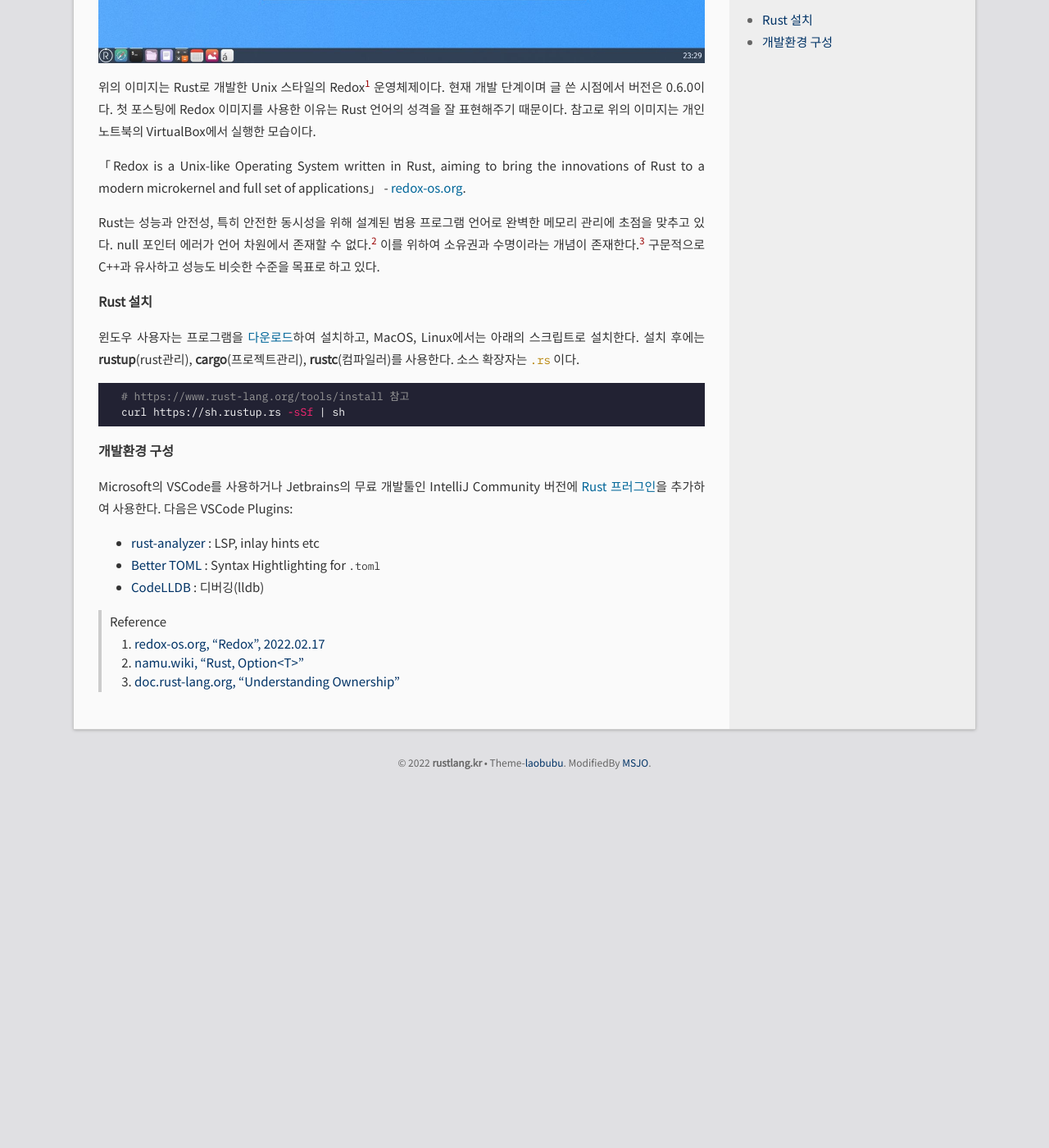
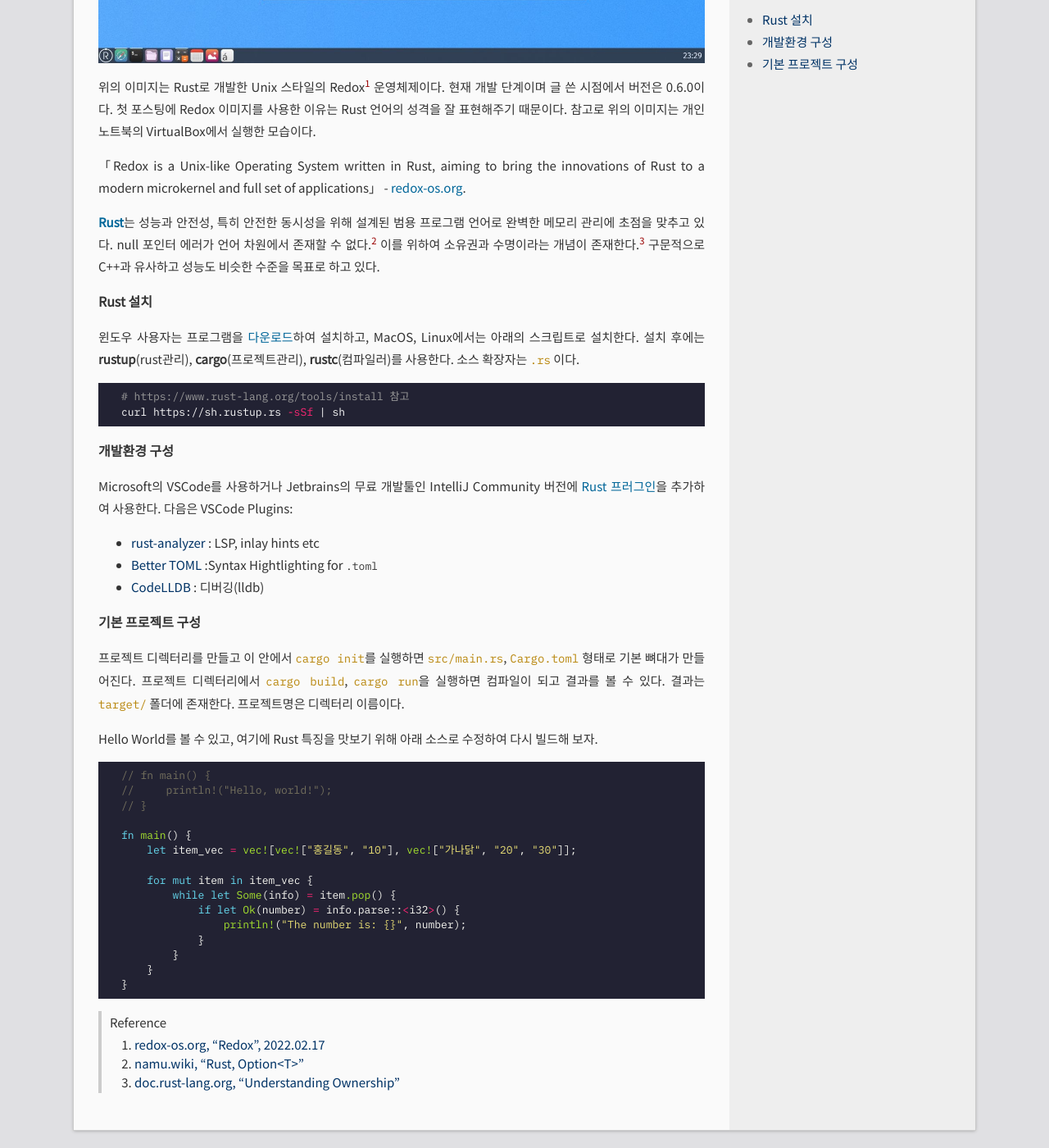
Before and after one commit to DebugJO/rustlang, a Jekyll site: the page built from _posts/2022-02-18-1.md, in a window 1280 px wide and 1400 px high, scrolled down 579 px. Shown: the whole window at 82% size. Built offline with Jekyll 4.4.1, drawn with Linux system fonts in a browser that asks for light colours; before the commit the page ends 1540 px from its top, so only the background shows below that.

Commit message:
Rust-001, 소개 및 개발환경

````diff
--- a/_posts/2022-02-18-1.md
+++ b/_posts/2022-02-18-1.md
@@ -12,7 +12,7 @@ categories: [Rust Tutorial]
 
 「Redox is a Unix-like Operating System written in Rust, aiming to bring the innovations of Rust to a modern microkernel and full set of applications」 - [redox-os.org](https://www.redox-os.org/).
 
-Rust는 성능과 안전성, 특히 안전한 동시성을 위해 설계된 범용 프로그램 언어로 완벽한 메모리 관리에 초점을 맞추고 있다. null 포인터 에러가 언어 차원에서 존재할 수 없다.<sup>2</sup> 이를 위하여 소유권과 수명이라는 개념이 존재한다.<sup>3</sup> 구문적으로 C\+\+과 유사하고 성능도 비슷한 수준을 목표로 하고 있다.
+[**Rust**](https://www.rust-lang.org/)는 성능과 안전성, 특히 안전한 동시성을 위해 설계된 범용 프로그램 언어로 완벽한 메모리 관리에 초점을 맞추고 있다. null 포인터 에러가 언어 차원에서 존재할 수 없다.<sup>2</sup> 이를 위하여 소유권과 수명이라는 개념이 존재한다.<sup>3</sup> 구문적으로 C\+\+과 유사하고 성능도 비슷한 수준을 목표로 하고 있다.
 
 ###### Rust 설치
 
@@ -28,8 +28,32 @@ curl https://sh.rustup.rs -sSf | sh
 Microsoft의 VSCode를 사용하거나 Jetbrains의 무료 개발툴인 IntelliJ Community 버전에 [Rust 프러그인](https://plugins.jetbrains.com/plugin/8182-rust)을 추가하여 사용한다. 다음은 VSCode Plugins:
 
 * [rust-analyzer](https://marketplace.visualstudio.com/items?itemName=matklad.rust-analyzer) : LSP, inlay hints etc
-* [Better TOML](https://marketplace.visualstudio.com/items?itemName=bungcip.better-toml) : Syntax Hightlighting for `.toml`
+* [Better TOML](https://marketplace.visualstudio.com/items?itemName=bungcip.better-toml) :Syntax Hightlighting for `.toml`
 * [CodeLLDB](https://marketplace.visualstudio.com/items?itemName=vadimcn.vscode-lldb) : 디버깅(lldb)
+
+###### 기본 프로젝트 구성
+
+프로젝트 디렉터리를 만들고 이 안에서 `cargo init`를 실행하면 `src/main.rs`, `Cargo.toml` 형태로 기본 뼈대가 만들어진다. 프로젝트 디렉터리에서 `cargo build`, `cargo run`을 실행하면 컴파일이 되고 결과를 볼 수 있다. 결과는 `target/` 폴더에 존재한다. 프로젝트명은 디렉터리 이름이다.
+
+Hello World를 볼 수 있고, 여기에 Rust 특징을 맛보기 위해 아래 소스로 수정하여 다시 빌드해 보자.
+
+```rust
+// fn main() {
+//     println!("Hello, world!");
+// }
+
+fn main() {
+    let item_vec = vec![vec!["홍길동", "10"], vec!["가나닭", "20", "30"]];
+
+    for mut item in item_vec {
+        while let Some(info) = item.pop() {
+            if let Ok(number) = info.parse::<i32>() {
+                println!("The number is: {}", number);
+            }
+        }
+    }
+}
+```
 
 > Reference
 > 1. [redox-os.org, "Redox", 2022.02.17](https://www.redox-os.org/)
````
